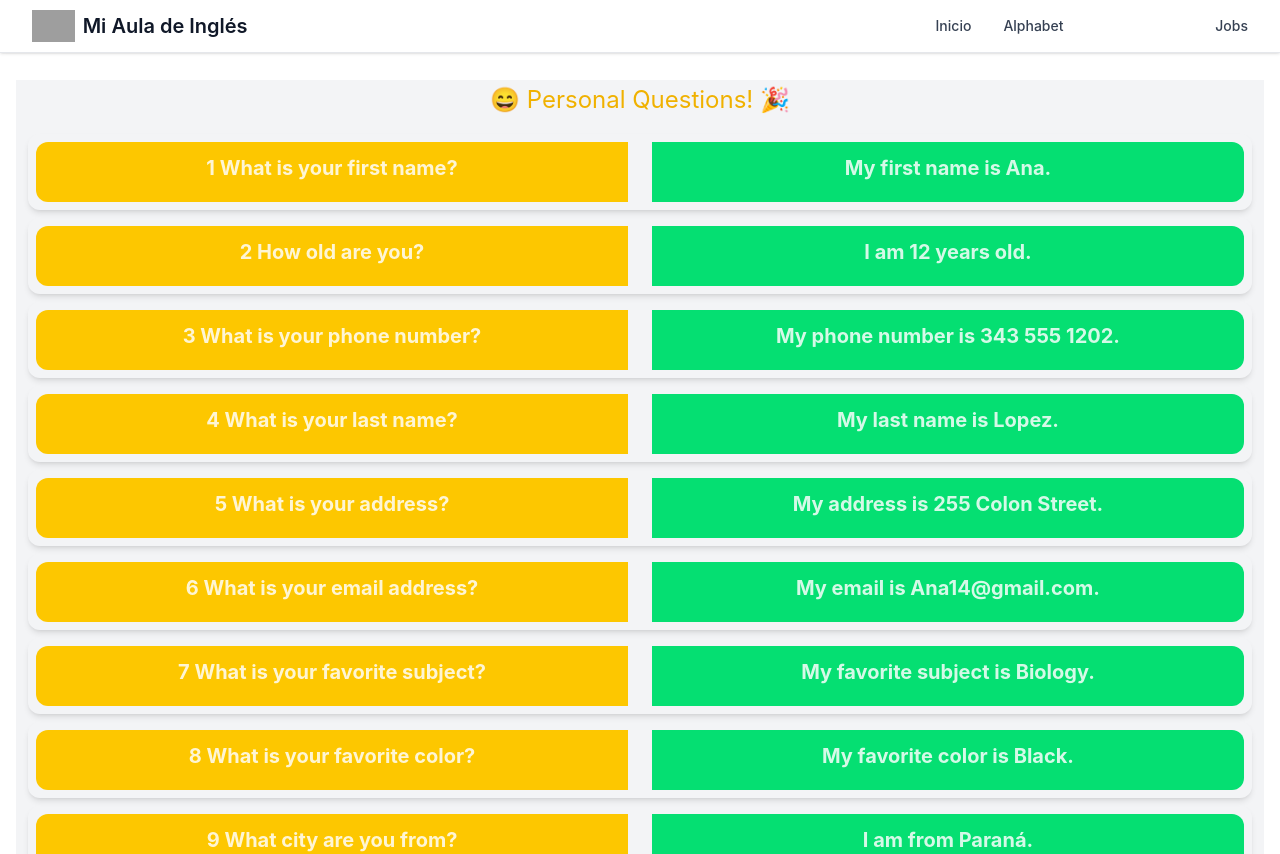
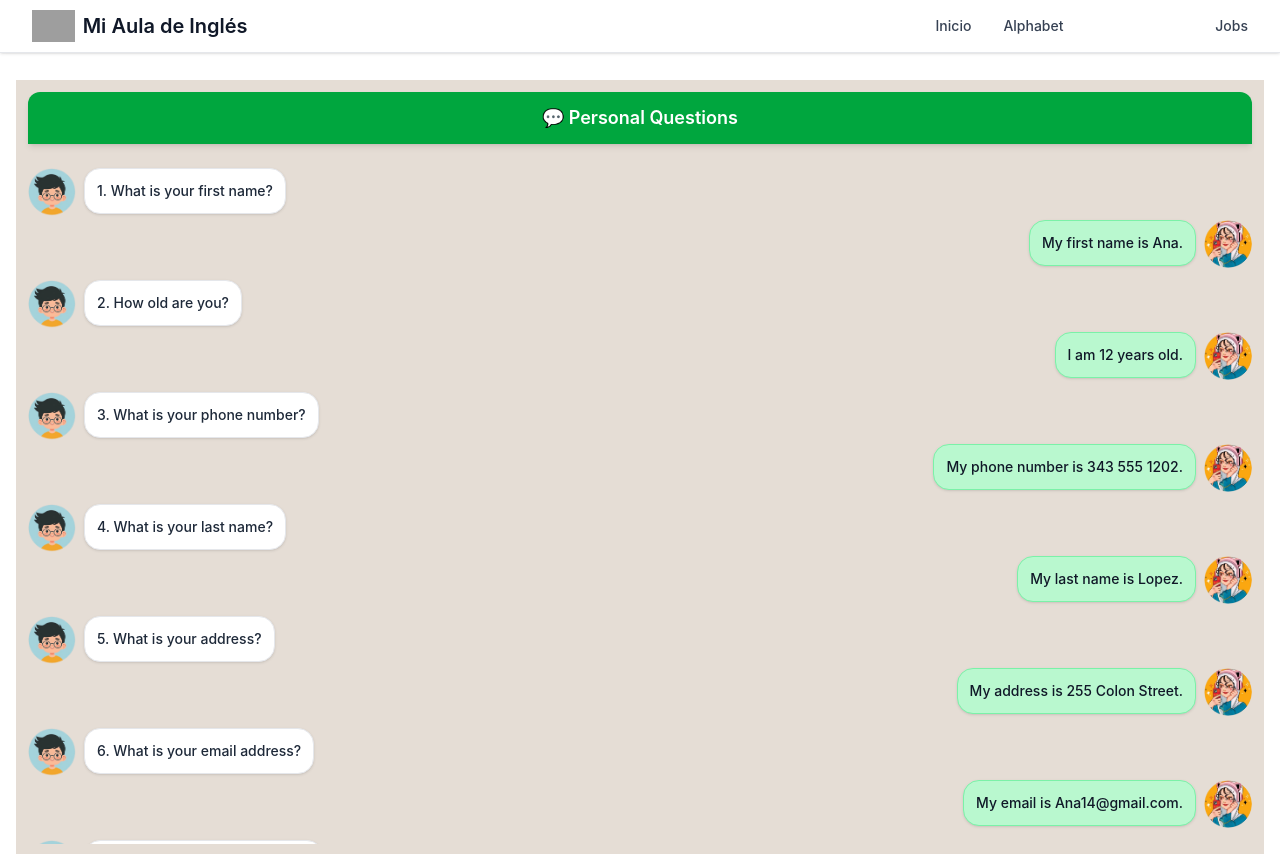
Before and after one commit to Alexx73/mi-aula, a React (Vite) app: page /#/questions in a window 1280 px wide. Shown: the top 854 px of the page. Built offline with nearby package versions, Linux system fonts and the light colour scheme; grey boxes are pictures that could not be loaded.

Commit message:
mejorado, Personal questions

```diff
--- a/src/data/questions.js
+++ b/src/data/questions.js
@@ -11,7 +11,7 @@ const questions = [
     question: 'How old are you?',
     answer: 'I am 12 years old.',
     translationQuestion: '¿Cuántos años tienes?',
-    translationAnswer: 'Tengo 12 años.'
+    translationAnswer: 'Tengo 12 años de edad.'
   },
   {
     number: '3',
--- a/src/hooks/useSpeech.js
+++ b/src/hooks/useSpeech.js
@@ -39,7 +39,7 @@ export default function useSpeech () {
     const utterance = new SpeechSynthesisUtterance(textToSpeak);
     utterance.lang = 'en-US';
     utterance.volume = 1;
-    utterance.rate = 0.6;
+    utterance.rate = 0.5;
 
     // Find a female voice if available
     const femaleVoice = voices.find(voice =>
--- a/src/pages/PersonalQuestions.jsx
+++ b/src/pages/PersonalQuestions.jsx
@@ -1,169 +1,167 @@
-import React, { useState }  from 'react'
-
-import useSpeech from '../hooks/useSpeech';
-import questions from '../data/Questions';
+import React, { useState } from "react";
+import useSpeech from "../hooks/useSpeech";
+import questions from "../data/Questions";
+import girl from "../assets/girl.png";
+import boy from "../assets/boy.png";
 
 export default function PersonalQuestions() {
   const { playSound } = useSpeech();
-      const [activeItem, setActiveItem] = useState(null); // Estado para controlar la traducción activa
-  const duracion = 2000; // Duración de la animación en milisegundos
+  const [activeItem, setActiveItem] = useState(null);
+  const [seenMessages, setSeenMessages] = useState(new Set());
 
-//    const questions = [
-//     {
-//       number: '1',
-//       question: 'What is your first name?',
-//       answer: 'My first name is Ana.',
-//       translationQuestion: '¿Cuál es tu primer nombre?',
-//       translationAnswer: 'Mi primer nombre es Ana.'
-//     },
-//     {
-//       number: '2',
-//       question: 'How old are you?',
-//       answer: 'I am 12 years old.',
-//       translationQuestion: 'Qué edad tienes?',
-//       translationAnswer: 'Tengo 12 años de edad.'
-//     },
-//     {
-//       number: '3',
-//       question: 'What is your phone number?',
-//       answer: 'My phone number is 343 555 1202.',
-//       translationQuestion: '¿Cuál es tu número de teléfono?',
-//       translationAnswer: 'Mi número de teléfono es 343 555 1202.'
-//     },
-//     {
-//       number: '4',
-//       question: 'What is your last name?',
-//       answer: 'My last name is Lopez.',
-//       translationQuestion: '¿Cuál es tu apellido?',
-//       translationAnswer: 'Mi apellido es Lopez.'
-//     },
-//     {
-//       number: '5',
-//       question: 'What is your address?',
-//       answer: 'My address is 255 Colon Street.',
-//       translationQuestion: '¿Cuál es tu dirección?',
-//       translationAnswer: 'Mi dirección es  Calle Colón 255.'
-//     },
-//     {
-//       number: '6',
-//       question: 'What is your email address?',
-//       answer: 'My email is Ana14@gmail.com.',
-//       translationQuestion: '¿Cuál es tu correo electrónico?',
-//       translationAnswer: 'Mi correo es Ana14@gmail.com.'
-//     },
-//     {
-//       number: '7',
-//       question: 'What is your favorite subject?',
-//       answer: 'My favorite subject is Biology.',
-//       translationQuestion: '¿Cuál es tu materia favorita?',
-//       translationAnswer: 'Mi materia favorita es Biología.'
-//     },
-//     {
-//       number: '8',
-//       question: 'What is your favorite color?',
-//       answer: 'My favorite color is Black.',
-//       translationQuestion: '¿Cuál es tu color favorito?',
-//       translationAnswer: 'Mi color favorito es negro.'
-//     },
-//     {
-//       number: '9',
-//       question: 'What city are you from?',
-//       answer: 'I am from Paraná.',
-//       translationQuestion: '¿De qué ciudad eres?',
-//       translationAnswer: 'Soy de Paraná.'
-//     },
-//     {
-//       number: '10',
-//       question: 'What country are you from?',
-//       answer: 'I am from Argentina.',
-//       translationQuestion: '¿De qué país eres?',
-//       translationAnswer: 'Soy de Argentina.'
-//     }
-//   ];
+  const duracionBase = 4400; // ms
+  const duracionExtra = 3400; // ms -> se puede ajustar más adelante
+  const animacion = 800; // ms
+
+  const markAsSeen = (text) => {
+    setSeenMessages((prev) => new Set([...prev, text]));
+  };
+
+  // 🔹 Calcula duración según cantidad de palabras
+  const getDuracionTotal = (text) => {
+    const numPalabras = text.split(" ").length;
+    return numPalabras > 4 ? duracionBase + duracionExtra : duracionBase;
+  };
 
   return (
-    <div className="min-h-screen w-full flex flex-col p-2 sm:p-5 bg-gray-100 font-sans overflow-hidden dark:bg-gray-800 relative">
-      <div>
-        <h4 className="text-center text-xl sm:text-2xl md:text-2xl mb-2.5 text-gray-800 dark:text-gray-200 animate-bounce text-yellow-500">😄 Personal Questions! 🎉</h4>
+    <div className="min-h-screen w-full flex flex-col p-3 bg-[#e5ddd5] font-sans relative dark:bg-gray-800">
+      {/* Encabezado tipo WhatsApp */}
+      <div className="bg-green-600 text-white py-3 px-4 rounded-t-xl shadow-md text-center sticky top-0 z-10">
+        <h4 className="text-lg font-semibold">💬 Personal Questions</h4>
       </div>
-      <div className="grid grid-cols-1 gap-2 sm:gap-2.5 flex-grow p-1 sm:p-1.5 h-[calc(100%-60px)]">
-        {questions.map((item, index) => (
+
+      {/* Contenedor de mensajes */}
+      <div className="flex flex-col gap-3 py-6 overflow-y-auto max-h-[calc(100vh-100px)]">
+        {questions.map((item) => {
+          const duracionPregunta = getDuracionTotal(item.question);
+          const duracionRespuesta = getDuracionTotal(item.answer);
+
+          return (
+            <div key={item.number} className="flex flex-col gap-1">
+              {/* PREGUNTA (izquierda) */}
+              <div className="flex items-start gap-2">
+                <img src={boy} alt="Boy" className="w-12 h-12 rounded-full self-end" />
                 <div
-            key={item.number}
-            className="flex flex-row items-center justify-between p-2 rounded-xl shadow-md cursor-pointer hover:scale-105 transition-transform duration-200 relative"
+                  className={`relative bg-white text-gray-800 rounded-2xl p-3 max-w-[75%] shadow-sm border border-gray-200 transition-transform ${
+                    activeItem?.type === "question" && activeItem.text === item.question
+                      ? "animate-bubble"
+                      : ""
+                  }`}
+                  style={{ animationDuration: `${animacion}ms` }}
                 >
-            {/* Sección de Pregunta */}
-            <div
-              className="flex-1 p-3 rounded-l-xl bg-yellow-400 text-white text-center mr-6 relative"
-            >
-              <h3
-                className="text-lg sm:text-xl font-bold mb-2 animate-pulse"
+                  <p
+                    className="text-sm font-medium cursor-pointer"
                     onClick={() => {
+                      const duracionTotal = getDuracionTotal(item.question);
                       playSound(item.question, false);
-                  setActiveItem({ type: 'question', text: item.question });
-                  setTimeout(() => setActiveItem(null), duracion);
+                      setActiveItem({ type: "question", text: item.question });
+                      markAsSeen(item.question);
+                      setTimeout(() => setActiveItem(null), duracionTotal);
                     }}
                   >
-                {item.number} {item.question}
-              </h3>
-              {activeItem?.type === 'question' && activeItem.text === item.question && (
+                    {item.number}. {item.question}
+                  </p>
+
+                  {/* Traducción temporal */}
+                  {activeItem?.type === "question" &&
+                    activeItem.text === item.question && (
                       <div
-                  className="absolute top-0 left-0 right-0 bg-black/70 text-white text-sm font-bold py-1 text-center rounded-t-lg animate-fadeInOut"
-                  style={{ animationDuration: `${duracion}ms` }}
+                        className="absolute -top-6 left-0 right-0 bg-black/70 text-white text-xs font-semibold py-1 text-center rounded-t-lg animate-fadeInOut"
+                        style={{ animationDuration: `${duracionPregunta}ms` }}
                       >
                         {item.translationQuestion}
                       </div>
                     )}
+
+                  {/* ✅✅ Doble check azul */}
+                  {seenMessages.has(item.question) && (
+                    <div className="absolute bottom-1 right-2 text-[#34B7F1] text-xs font-bold flex items-center gap-[1px]">
+                      <span>✓</span>
+                      <span>✓</span>
                     </div>
-            {/* Sección de Respuesta */}
+                  )}
+                </div>
+              </div>
+
+              {/* RESPUESTA (derecha) */}
+              <div className="flex items-start justify-end gap-2">
                 <div
-              className="flex-1 p-3 rounded-r-xl bg-green-400 text-white text-center relative"
+                  className={`relative bg-green-200 text-gray-900 rounded-2xl p-3 max-w-[75%] shadow-sm border border-green-300 transition-transform ${
+                    activeItem?.type === "answer" && activeItem.text === item.answer
+                      ? "animate-bubble"
+                      : ""
+                  }`}
+                  style={{ animationDuration: `${animacion}ms` }}
                 >
-              <h3
-                className="text-lg sm:text-xl font-bold mb-2 animate-pulse"
+                  <p
+                    className="text-sm font-medium cursor-pointer text-right"
                     onClick={() => {
+                      const duracionTotal = getDuracionTotal(item.answer);
                       playSound(item.answer, false);
-                  setActiveItem({ type: 'answer', text: item.answer });
-                  setTimeout(() => setActiveItem(null), duracion);
+                      setActiveItem({ type: "answer", text: item.answer });
+                      markAsSeen(item.answer);
+                      setTimeout(() => setActiveItem(null), duracionTotal);
                     }}
                   >
                     {item.answer}
-              </h3>
-              {activeItem?.type === 'answer' && activeItem.text === item.answer && (
+                  </p>
+
+                  {/* Traducción temporal */}
+                  {activeItem?.type === "answer" &&
+                    activeItem.text === item.answer && (
                       <div
-                  className="absolute top-0 left-0 right-0 bg-black/70 text-white text-sm font-bold py-1 text-center rounded-t-lg animate-fadeInOut"
-                  style={{ animationDuration: `${duracion}ms` }}
+                        className="absolute -top-6 left-0 right-0 bg-black/70 text-white text-xs font-semibold py-1 text-center rounded-t-lg animate-fadeInOut"
+                        style={{ animationDuration: `${duracionRespuesta}ms` }}
                       >
                         {item.translationAnswer}
                       </div>
                     )}
+
+                  {/* ✅✅ Doble check azul */}
+                  {seenMessages.has(item.answer) && (
+                    <div className="absolute bottom-1 right-2 text-[#34B7F1] text-xs font-bold flex items-center gap-[1px]">
+                      <span>✓</span>
+                      <span>✓</span>
+                    </div>
+                  )}
+                </div>
+                <img src={girl} alt="Girl" className="w-12 h-12 rounded-full self-end" />
               </div>
             </div>
-        ))}
+          );
+        })}
       </div>
+
+      {/* Estilos de animación */}
       <style>
         {`
-          /* Texto traducido (fade arriba) */
           @keyframes fadeInOut {
-            0% { opacity: 0; transform: translateY(-10px); }
+            0% { opacity: 0; transform: translateY(-8px); }
             10% { opacity: 1; transform: translateY(0); }
             80% { opacity: 1; transform: translateY(0); }
-            100% { opacity: 0; transform: translateY(-10px); }
+            100% { opacity: 0; transform: translateY(-8px); }
           }
           .animate-fadeInOut {
             animation: fadeInOut ease-in-out forwards;
           }
 
-          /* Animación de rebote (pop) */
-          @keyframes pop {
+          @keyframes bubble {
             0% { transform: scale(1); }
-            20% { transform: scale(1.15); }
+            25% { transform: scale(1.1); }
             50% { transform: scale(1.05); }
-            80% { transform: scale(1.1); }
+            75% { transform: scale(1.1); }
             100% { transform: scale(1); }
           }
-          .animate-pop {
-            animation: pop ease-in-out forwards;
+          .animate-bubble {
+            animation: bubble ease-in-out forwards;
+          }
+
+          ::-webkit-scrollbar {
+            width: 6px;
+          }
+          ::-webkit-scrollbar-thumb {
+            background: #ccc;
+            border-radius: 3px;
           }
         `}
       </style>
```
Also changed, not shown: src/assets/boy.png (added), src/assets/girl.png (added). Lines whose indentation alone changed are shown as unchanged.
